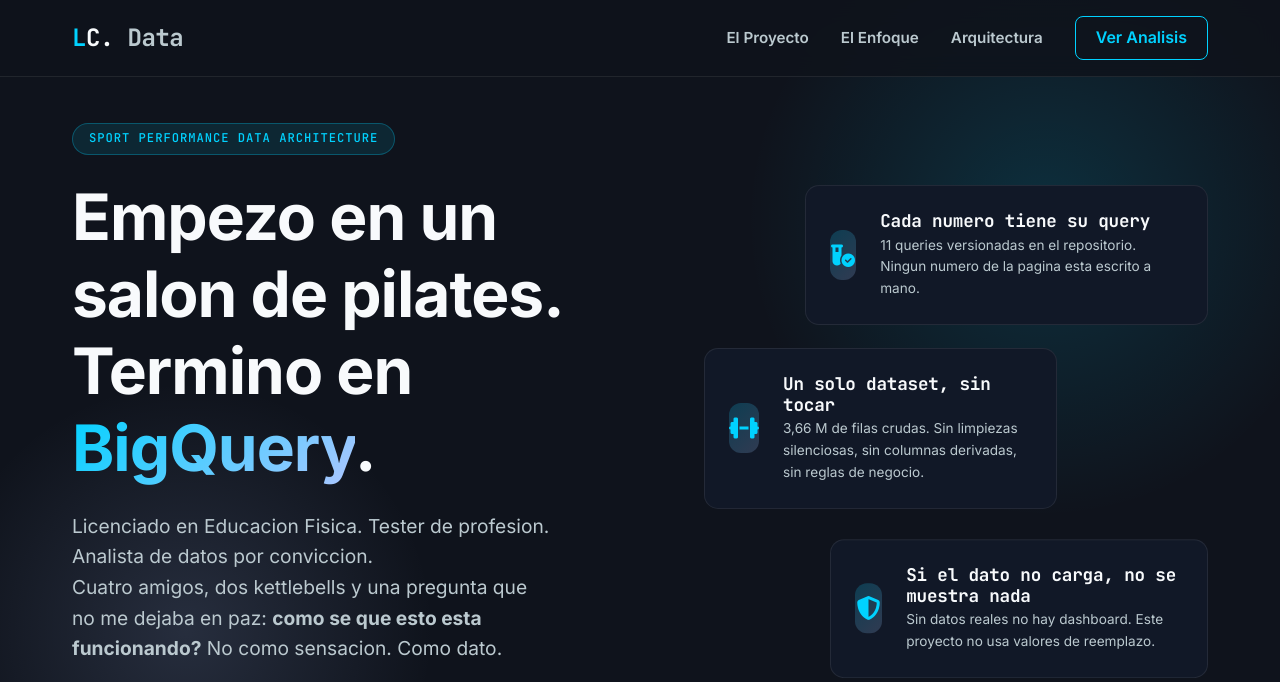
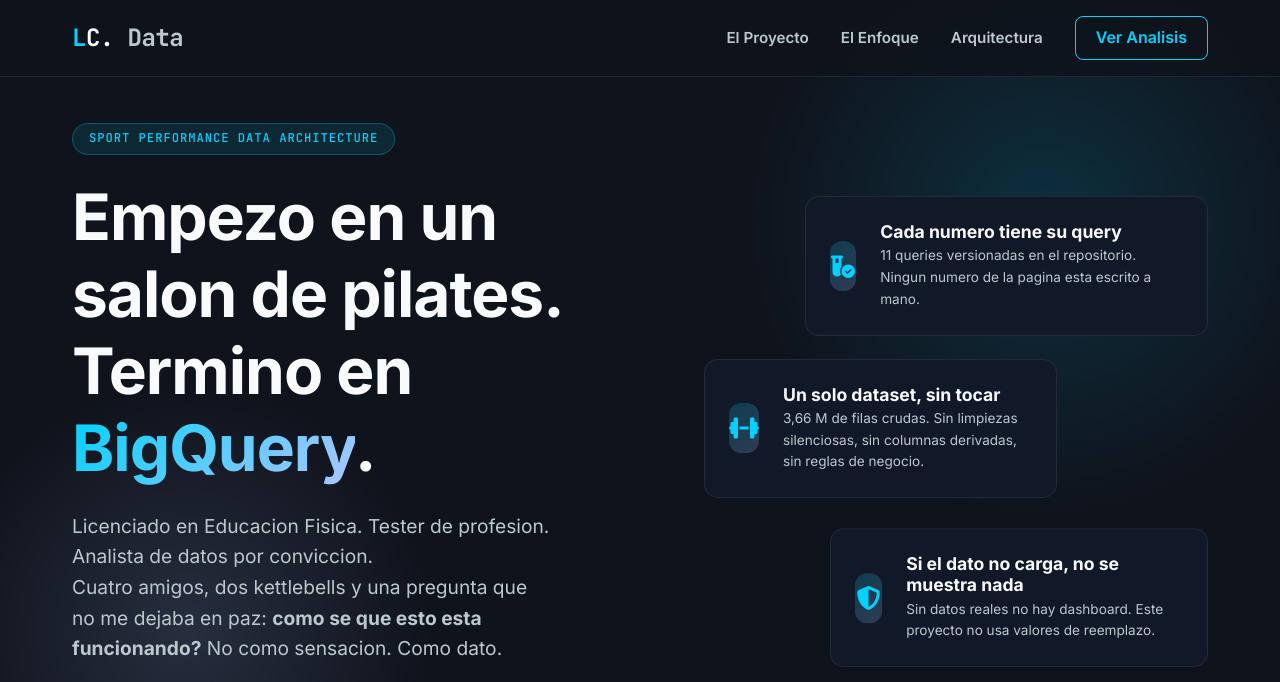
Before and after one commit to LisandroCacciatore/Arg_Plifting_Analysis, a website: page index.html in a window 1280 px wide. Shown: the top 682 px of the page. Drawn offline with nearby package versions, Linux system fonts and the light colour scheme.

Commit message:
fix(ui): los titulos de tarjeta no van en monoespaciada
Me contradije a mi mismo en el commit anterior: el comentario que escribi en el
CSS dice que la mono es para etiquetas y datos, "nunca para prosa", y acto
seguido le aplique mono a los titulos de las tarjetas del hero ("Cada numero
tiene su query", "Si el dato no carga, no se muestra nada"). Son frases.

En el diseno la mono lleva etiquetas, badges, metricas y codigo; los titulos van
en sans, incluso los cortos. Ademas esos titulos hacian de encabezado, no de
etiqueta: leerlos en mono los volvia codigo sin serlo.

Queda mono donde corresponde: el logotipo, los badges, las etiquetas de las
KPI (Q1 - COUNT DISTINCT Name), los numeros del dashboard, los pasos de la
arquitectura, las barras de federaciones y las etiquetas del comparador.

CSS-only: ningun test cambia, asi que las 40 roturas siguen igual.
Verificacion: check_libreto 97 bloques · 98 tests Node · 105 Python.

```diff
--- a/assets/css/style.css
+++ b/assets/css/style.css
@@ -621,22 +621,16 @@ footer {
     margin-left: 0.25rem;
 }
 
-/* ==========================================================================
-   Etiquetas tecnicas en monoespaciada
-   El diseno reserva la mono para lo que es dato o etiqueta, nunca para prosa.
-   Es la mitad de la identidad visual; la otra mitad es el cian.
-   ========================================================================== */
+/* Monoespaciada SOLO para lo que es etiqueta o dato: el logotipo, los badges y
+   los controles tecnicos. Los titulos de las tarjetas son prosa —aunque sean
+   cortos— y van en Inter: en el diseno la mono nunca lleva una frase. */
 .logo,
-.stat-info h3 {
+.filtro-btn,
+.filtro-nota {
     font-family: var(--font-mono);
-}
-
-.stat-info h3 {
-    letter-spacing: -0.01em;
 }
 
 .filtro-btn,
 .filtro-nota {
-    font-family: var(--font-mono);
     letter-spacing: 0.02em;
 }
```
